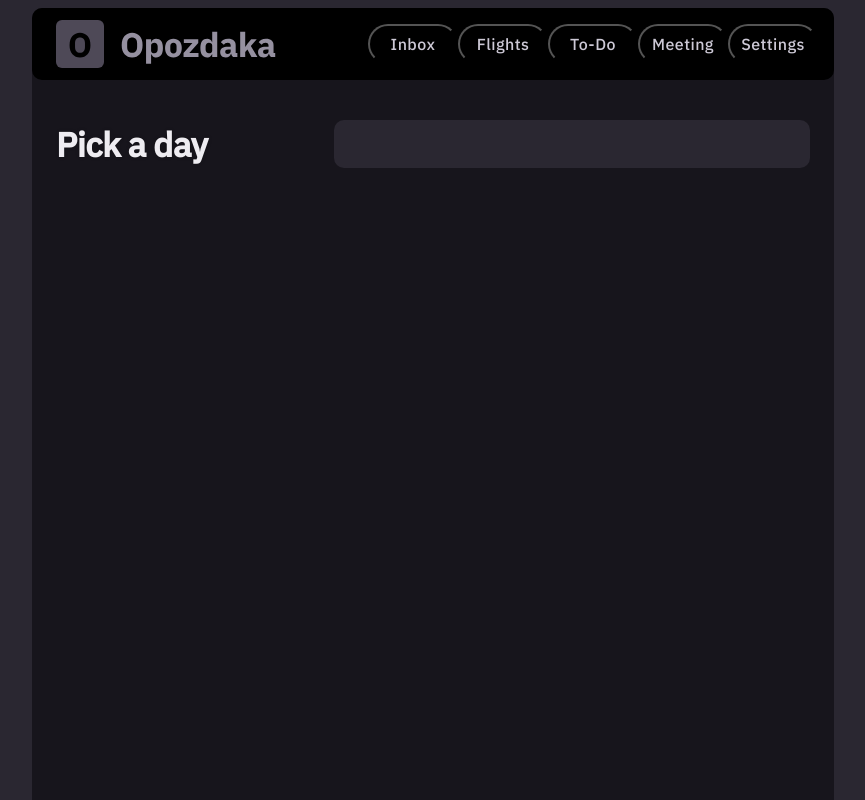
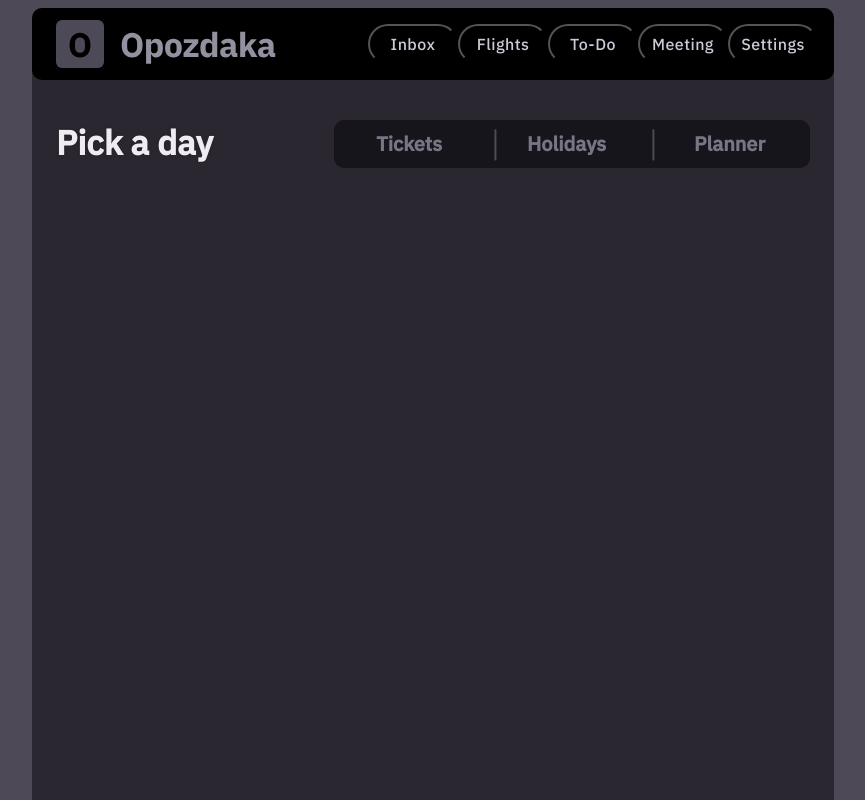
Before and after one commit to Iveta1232/calendar, a plain HTML site: page index.html in a window 1280 px wide. Shown: the top 800 px of the page, without its empty margins (118-983 px from the left). Drawn offline with Linux system fonts and the light colour scheme.

Commit message:
added 3 segmented controls

```diff
--- a/css/style.scss
+++ b/css/style.scss
@@ -1,7 +1,7 @@
 body {
   max-width: 1440px;
   height: 1366px;
-  background: #2A2731;
+  background: #4E4957;
   border-radius: 10px;
 }
 a {
@@ -10,7 +10,7 @@ a {
 .center {
   width: 802px;
   height: 1366px;
-  background: #17151C;
+  background: #2A2731;
   border-radius: 10px;
   margin: 0 496px 0 142px;
 }
@@ -64,26 +64,71 @@ a {
 }
 #segments {
   display: flex;
-  align-items: center;
   justify-content: space-between;
 }
 .name {
+  text-align: top;
   font-family: IBM Plex Sans;
   font-style: normal;
   font-weight: bold;
   font-size: 34px;
   line-height: 44px;
-  letter-spacing: -0.56px;
   margin-left: 24px;
   color: #EEECF1;
   text-shadow: 0px 0px 4px rgba(0, 0, 0, 0.12), 0px 0px 1px rgba(0, 0, 0, 0.48);
 }
+.text {
+  display: inline;
+  font-family: IBM Plex Sans;
+  font-style: normal;
+  font-weight: 600;
+  font-size: 20px;
+  line-height: 40px;
+  color: #7A7585;
+  text-align: center;
+}
 #segment-icons {
   width: 476px;
   height: 48px;
-  background:  #2A2731;
+  background: #17151C;
   border-radius: 10px;
   margin-right: 24px;
+  display: flex;
+  align-items: center;
+  justify-content: space-between;
+}
+#icon:first-child {
+  margin-left: 4px;
+}
+#icon:last-child {
+  margin-right: 4px;
+}
+#icon {
+  width: 153px;
+  height: 40px;
+  text-align: center;
+  margin-top: 4px;
+  margin-bottom: 4px;
+}
+#segment-icons .tickets:hover, .holidays:hover, .planner:hover {
+  background: #3C3844;
+  border-radius: 10px;
+  .text {
+    color: #EEECF1;
+  }
+  .line {
+    border: none;
+  }
+}
+
+
+.line {
+  width: 28.8px;
+  border: 1px solid #4E4957;
+  transform: rotate(-90deg);
+  margin-right: -20px;
+  float: right;
+  margin-top: 20px;
 }
 
 @media (max-width: 360px) {
--- a/index.html
+++ b/index.html
@@ -16,25 +16,39 @@
  <path d="M24.0023 37.408C22.4383 37.408 21.0103 37.1473 19.7183 36.626C18.4263 36.1047 17.3269 35.334 16.4203 34.314C15.5136 33.2713 14.8109 31.9907 14.3123 30.472C13.8136 28.9307 13.5643 27.1513 13.5643 25.134C13.5643 23.1167 13.8136 21.3487 14.3123 19.83C14.8109 18.2887 15.5136 17.008 16.4203 15.988C17.3269 14.9453 18.4263 14.1633 19.7183 13.642C21.0103 13.1207 22.4383 12.86 24.0023 12.86C25.5663 12.86 26.9943 13.1207 28.2863 13.642C29.5783 14.1633 30.6776 14.9453 31.5843 15.988C32.4909 17.008 33.1936 18.2887 33.6923 19.83C34.1909 21.3487 34.4403 23.1167 34.4403 25.134C34.4403 27.1513 34.1909 28.9307 33.6923 30.472C33.1936 31.9907 32.4909 33.2713 31.5843 34.314C30.6776 35.334 29.5783 36.1047 28.2863 36.626C26.9943 37.1473 25.5663 37.408 24.0023 37.408ZM24.0023 32.818C25.5663 32.818 26.7789 32.308 27.6403 31.288C28.5243 30.268 28.9663 28.806 28.9663 26.902V23.366C28.9663 21.462 28.5243 20 27.6403 18.98C26.7789 17.96 25.5663 17.45 24.0023 17.45C22.4383 17.45 21.2143 17.96 20.3303 18.98C19.4689 20 19.0383 21.462 19.0383 23.366V26.902C19.0383 28.806 19.4689 30.268 20.3303 31.288C21.2143 32.308 22.4383 32.818 24.0023 32.818Z" fill="black"/>
  </svg>
            </a>
-
-        <nav id="navigation">
-
+           <nav id="navigation">
              <button class="header-button">Inbox</button>
              <button class="header-button active">Flights</button>
              <button class="header-button">To-Do</button>
              <button class="header-button">Meeting</button>
              <button class="header-button">Settings</button>
-
-        </nav>
+           </nav>
       </header>
       <div id="segments">
         <div class="name">
           Pick a day
         </div>
         <div id="segment-icons">
-          <a href="#" id="" class="">
+          <a href="#" id="icon" class="tickets">
             <p class="text">
+              Tickets
+            </p>
+            <div class="line">
+            </div>
+          </a>
 
+
+          <a href="#" id="icon" class="holidays">
+            <p class="text">
+              Holidays
+            </p>
+            <div class="line">
+            </div>
+          </a>
+
+          <a href="#" id="icon" class="planner">
+            <p class="text">
+              Planner
             </p>
           </a>
 
```
Also changed, not shown: css/style.css, 1 other file.
